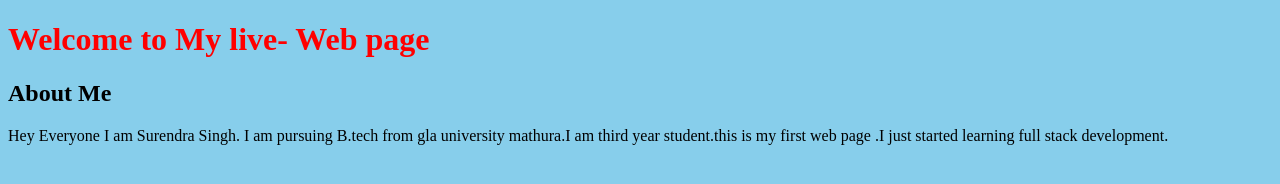
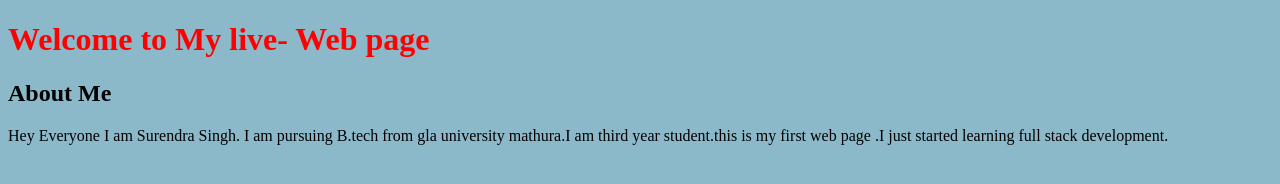
Before and after one commit to suren001/Practical-2, a plain HTML site: page index.html in a window 1280 px wide. Drawn offline with Linux system fonts and the light colour scheme.

Commit message:
bg color

```diff
--- a/index.html
+++ b/index.html
@@ -5,7 +5,7 @@
   <meta name="viewport" content="width=device-width, initial-scale=">
   <title>this is my first page</title>
 </head>
-<body style="background-color:skyblue">
+<body style="background-color:rgb(140, 185, 202)">
   <h1 style="color:red">Welcome to My live- Web page</h1>
   <h2>About Me</h2>
   <p>Hey Everyone I am Surendra Singh. I am pursuing B.tech from gla university mathura.I am third year student.this is my first web page .I just started learning full stack development.</p>
```
